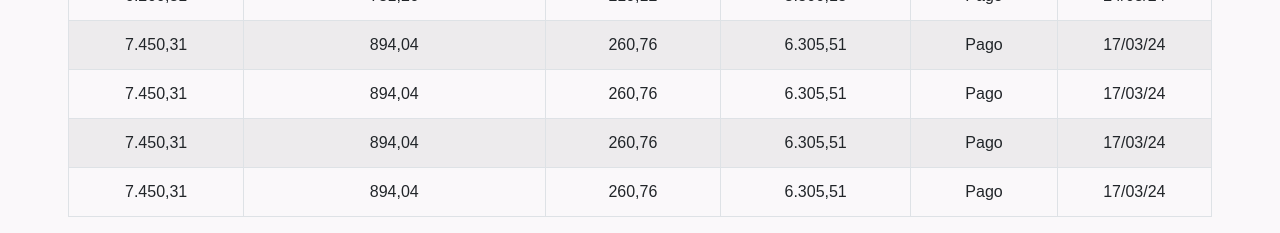
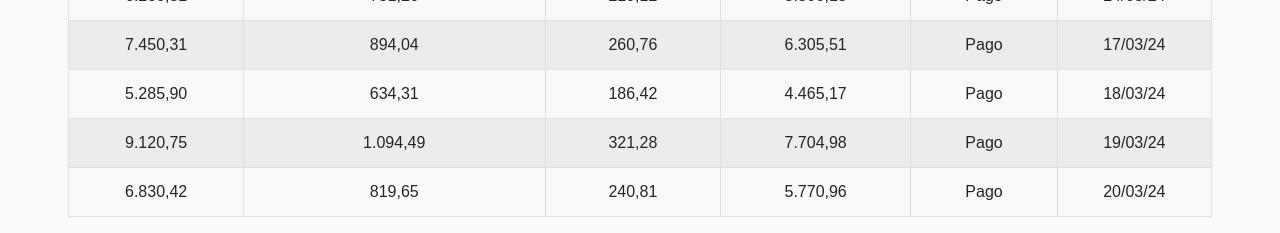
Before and after one commit to mthsilva98/projeto-ifood, a plain HTML site: page views/transacoes.html in a window 1280 px wide. Shown: the part 688-921 px from the top of the page. Drawn offline with nearby package versions, Linux system fonts and the light colour scheme.

Commit message:
atualizado a tabela de transações

```diff
--- a/views/transacoes.html
+++ b/views/transacoes.html
@@ -134,13 +134,13 @@
                         <td>7.450,31</td> <td>894,04</td> <td>260,76</td> <td>6.305,51</td> <td>Pago</td> <td>17/03/24</td>
                         </tr>
                         <tr>
-                        <td>7.450,31</td> <td>894,04</td> <td>260,76</td> <td>6.305,51</td> <td>Pago</td> <td>17/03/24</td>
+                            <td>5.285,90</td> <td>634,31</td> <td>186,42</td> <td>4.465,17</td> <td>Pago</td> <td>18/03/24</td>
                         </tr>
                         <tr>
-                        <td>7.450,31</td> <td>894,04</td> <td>260,76</td> <td>6.305,51</td> <td>Pago</td> <td>17/03/24</td>
+                            <td>9.120,75</td> <td>1.094,49</td> <td>321,28</td> <td>7.704,98</td> <td>Pago</td> <td>19/03/24</td>
                         </tr>
                         <tr>
-                        <td>7.450,31</td> <td>894,04</td> <td>260,76</td> <td>6.305,51</td> <td>Pago</td> <td>17/03/24</td>
+                            <td>6.830,42</td> <td>819,65</td> <td>240,81</td> <td>5.770,96</td> <td>Pago</td> <td>20/03/24</td>
                         </tr>
                 </tbody>
             </table>
```
Lines whose indentation alone changed are shown as unchanged.
